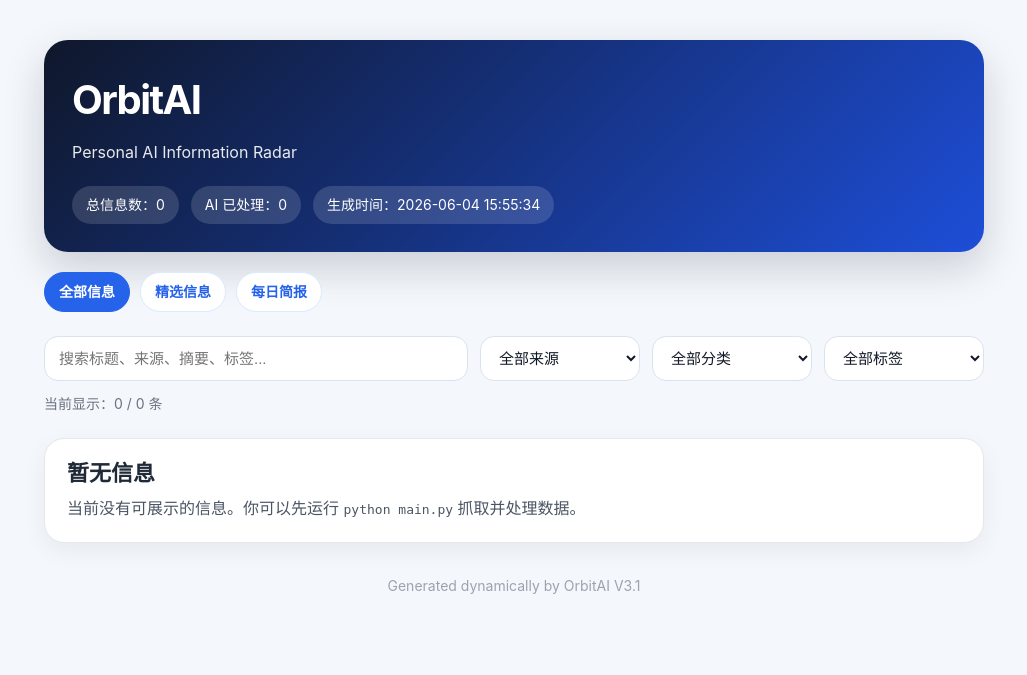
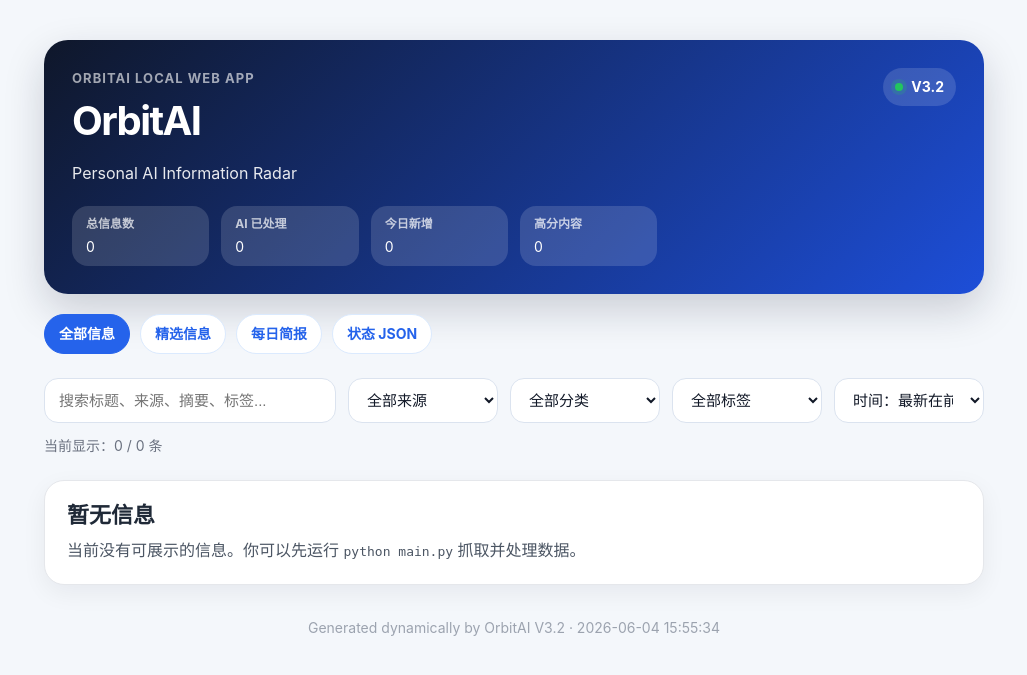
Before and after one commit to gavin-Andrew/OrbitAI, a FastAPI app: page / in a window 1280 px wide. Shown: the top 675 px of the page, without its empty margins (126-1153 px from the left). Run offline with FastAPI, Linux system fonts and the light colour scheme.

Commit message:
feat: enhance local web interaction for V3.2

```diff
--- a/app.py
+++ b/app.py
@@ -20,8 +20,8 @@ from orbitai.text_utils import clean_html, truncate_text
 
 app = FastAPI(
     title="OrbitAI",
-    description="OrbitAI V3.1 - Local FastAPI Service with Jinja2 Templates",
-    version="3.1.0",
+    description="OrbitAI V3.2 - Local Web Interaction Enhanced",
+    version="3.2.0",
 )
 
 app.mount("/static", StaticFiles(directory="static"), name="static")
@@ -79,6 +79,60 @@ def get_display_score(item: dict) -> str:
         return str(round(float(score), 1))
     except (TypeError, ValueError):
         return ""
+
+
+def get_score_level(item: dict) -> str:
+    """
+    根据综合分生成页面展示用等级。
+    """
+    score = get_ai_final_score(item)
+
+    if score >= 85:
+        return "高价值"
+    if score >= 75:
+        return "精选"
+    if score > 0:
+        return "普通"
+
+    return "未评分"
+
+
+def is_high_score_item(item: dict) -> bool:
+    """
+    判断是否为高分内容。
+    V3.2 前端快捷筛选使用。
+    """
+    return get_ai_final_score(item) >= 75
+
+
+def is_today_item(item: dict) -> bool:
+    """
+    判断是否为今日新增内容。
+    V3.2 前端快捷筛选使用。
+    """
+    return item in get_today_items([item])
+
+
+def get_item_time_value(item: dict) -> str:
+    """
+    给前端排序使用的时间值。
+    优先使用 fetched_at，其次使用 published。
+    """
+    return str(item.get("fetched_at") or item.get("published") or "")
+
+
+def get_original_title(item: dict) -> str:
+    """
+    返回原始英文标题，详情展开区使用。
+    """
+    return str(item.get("title", "")).strip()
+
+
+def get_original_summary(item: dict) -> str:
+    """
+    返回原始摘要，详情展开区使用。
+    """
+    return truncate_text(clean_html(item.get("summary_original", "")), 600)
 
 
 def get_short_summary(item: dict, max_length: int = 240) -> str:
@@ -170,16 +224,41 @@ def build_status(items: list[dict]) -> dict:
         category = get_display_category(item)
         categories[category] = categories.get(category, 0) + 1
 
+    scored_items = [
+        item for item in items
+        if get_ai_final_score(item) > 0
+    ]
+
+    avg_score = 0.0
+    top_score = 0.0
+
+    if scored_items:
+        scores = [get_ai_final_score(item) for item in scored_items]
+        avg_score = round(sum(scores) / len(scores), 1)
+        top_score = round(max(scores), 1)
+
+    high_score_count = sum(1 for item in items if is_high_score_item(item))
+
+    latest_fetched_at = ""
+    if items:
+        latest_fetched_at = max(str(item.get("fetched_at", "")) for item in items)
+
     return {
-        "version": "V3.1",
-        "mode": "Local FastAPI Service with Jinja2 Templates",
+        "version": "V3.2",
+        "mode": "Local Web Interaction Enhanced",
         "generated_at": datetime.now().strftime("%Y-%m-%d %H:%M:%S"),
         "total_count": total_count,
         "ai_processed_count": ai_processed_count,
         "ai_unprocessed_count": total_count - ai_processed_count,
         "featured_count": featured_count,
         "today_count": today_count,
+        "high_score_count": high_score_count,
         "ai_failed_count": len(ai_failed_items),
+        "source_count": len(sources),
+        "category_count": len(categories),
+        "avg_score": avg_score,
+        "top_score": top_score,
+        "latest_fetched_at": latest_fetched_at,
         "sources": sources,
         "categories": categories,
     }
@@ -198,6 +277,7 @@ def build_template_context(
     """
     filter_options = build_filter_options(items)
     ai_processed_count = sum(1 for item in items if item_is_ai_complete(item))
+    status = build_status(load_existing_data())
 
     return {
         "request": request,
@@ -218,6 +298,14 @@ def build_template_context(
         "get_display_score": get_display_score,
         "get_short_summary": get_short_summary,
         "build_search_text": build_search_text,
+        "get_ai_final_score": get_ai_final_score,
+        "get_score_level": get_score_level,
+        "is_high_score_item": is_high_score_item,
+        "is_today_item": is_today_item,
+        "get_item_time_value": get_item_time_value,
+        "get_original_title": get_original_title,
+        "get_original_summary": get_original_summary,
+        "status": status,
     }
 
 
@@ -407,5 +495,5 @@ def health_check():
     return {
         "status": "ok",
         "service": "OrbitAI",
-        "version": "V3.1",
+        "version": "V3.2",
     }
--- a/static/app.js
+++ b/static/app.js
@@ -2,8 +2,67 @@ const searchInput = document.getElementById("searchInput");
 const sourceFilter = document.getElementById("sourceFilter");
 const categoryFilter = document.getElementById("categoryFilter");
 const tagFilter = document.getElementById("tagFilter");
+const sortSelect = document.getElementById("sortSelect");
 const resultCount = document.getElementById("resultCount");
+const feedList = document.getElementById("feedList");
 const cards = Array.from(document.querySelectorAll(".card"));
+const quickFilterButtons = Array.from(document.querySelectorAll(".quick-filter"));
+
+let activeQuickFilter = "all";
+
+function matchesQuickFilter(card) {
+    if (activeQuickFilter === "today") {
+        return card.dataset.today === "true";
+    }
+
+    if (activeQuickFilter === "high-score") {
+        return card.dataset.highScore === "true";
+    }
+
+    if (activeQuickFilter === "unprocessed") {
+        return card.dataset.aiComplete !== "true";
+    }
+
+    return true;
+}
+
+function sortCards() {
+    if (!feedList || !sortSelect) {
+        return;
+    }
+
+    const sortValue = sortSelect.value;
+    const sortedCards = [...cards];
+
+    sortedCards.sort((a, b) => {
+        const scoreA = Number(a.dataset.score || 0);
+        const scoreB = Number(b.dataset.score || 0);
+        const timeA = a.dataset.time || "";
+        const timeB = b.dataset.time || "";
+
+        if (sortValue === "time-desc") {
+            return timeB.localeCompare(timeA);
+        }
+
+        if (sortValue === "time-asc") {
+            return timeA.localeCompare(timeB);
+        }
+
+        if (sortValue === "score-desc") {
+            return scoreB - scoreA;
+        }
+
+        if (sortValue === "score-asc") {
+            return scoreA - scoreB;
+        }
+
+        return timeB.localeCompare(timeA);
+    });
+
+    sortedCards.forEach((card) => {
+        feedList.appendChild(card);
+    });
+}
 
 function updateCards() {
     if (!searchInput || !sourceFilter || !categoryFilter || !tagFilter || !resultCount) {
@@ -27,8 +86,9 @@ function updateCards() {
         const matchesSource = selectedSource === "all" || cardSource === selectedSource;
         const matchesCategory = selectedCategory === "all" || cardCategory === selectedCategory;
         const matchesTag = selectedTag === "all" || cardTags.split("||").includes(selectedTag);
+        const matchesQuick = matchesQuickFilter(card);
 
-        const shouldShow = matchesSearch && matchesSource && matchesCategory && matchesTag;
+        const shouldShow = matchesSearch && matchesSource && matchesCategory && matchesTag && matchesQuick;
 
         card.style.display = shouldShow ? "block" : "none";
 
@@ -40,11 +100,70 @@ function updateCards() {
     resultCount.textContent = `当前显示：${visibleCount} / ${cards.length} 条`;
 }
 
+function resetFilters() {
+    if (searchInput) {
+        searchInput.value = "";
+    }
+
+    if (sourceFilter) {
+        sourceFilter.value = "all";
+    }
+
+    if (categoryFilter) {
+        categoryFilter.value = "all";
+    }
+
+    if (tagFilter) {
+        tagFilter.value = "all";
+    }
+}
+
 if (searchInput && sourceFilter && categoryFilter && tagFilter) {
     searchInput.addEventListener("input", updateCards);
     sourceFilter.addEventListener("change", updateCards);
     categoryFilter.addEventListener("change", updateCards);
     tagFilter.addEventListener("change", updateCards);
 
+    if (sortSelect) {
+        sortSelect.addEventListener("change", () => {
+            sortCards();
+            updateCards();
+        });
+    }
+
+    quickFilterButtons.forEach((button) => {
+        button.addEventListener("click", () => {
+            activeQuickFilter = button.dataset.filter || "all";
+
+            quickFilterButtons.forEach((currentButton) => {
+                currentButton.classList.toggle("active", currentButton === button);
+            });
+
+            updateCards();
+        });
+    });
+
+    document.querySelectorAll(".detail-toggle").forEach((button) => {
+        button.addEventListener("click", () => {
+            const card = button.closest(".card");
+            const details = card ? card.querySelector(".details") : null;
+
+            if (!details) {
+                return;
+            }
+
+            const isHidden = details.hasAttribute("hidden");
+
+            if (isHidden) {
+                details.removeAttribute("hidden");
+                button.textContent = "收起详情";
+            } else {
+                details.setAttribute("hidden", "");
+                button.textContent = "展开详情";
+            }
+        });
+    });
+
+    sortCards();
     updateCards();
 }
--- a/static/style.css
+++ b/static/style.css
@@ -80,7 +80,7 @@ body {
 
 .controls {
     display: grid;
-    grid-template-columns: 1fr 160px 160px 160px;
+    grid-template-columns: 1fr 150px 150px 150px 150px;
     gap: 12px;
     margin-bottom: 22px;
 }
@@ -266,3 +266,174 @@ h2 a:hover,
         grid-template-columns: 1fr;
     }
 }
+
+
+.header-main {
+    display: flex;
+    align-items: flex-start;
+    justify-content: space-between;
+    gap: 20px;
+}
+
+.eyebrow {
+    margin: 0 0 6px;
+    color: rgba(255, 255, 255, 0.68);
+    font-size: 13px;
+    font-weight: 700;
+    letter-spacing: 0.08em;
+    text-transform: uppercase;
+}
+
+.status-pill {
+    display: inline-flex;
+    align-items: center;
+    gap: 8px;
+    padding: 8px 12px;
+    border-radius: 999px;
+    background: rgba(255, 255, 255, 0.14);
+    color: white;
+    font-size: 14px;
+    font-weight: 700;
+    white-space: nowrap;
+}
+
+.status-dot {
+    width: 8px;
+    height: 8px;
+    border-radius: 999px;
+    background: #22c55e;
+    box-shadow: 0 0 0 4px rgba(34, 197, 94, 0.18);
+}
+
+.stats-grid {
+    display: grid;
+    grid-template-columns: repeat(6, minmax(0, 1fr));
+}
+
+.stats-grid .stat {
+    display: flex;
+    flex-direction: column;
+    align-items: flex-start;
+    gap: 2px;
+    border-radius: 16px;
+}
+
+.stats-grid .stat strong {
+    color: rgba(255, 255, 255, 0.72);
+    font-size: 12px;
+    font-weight: 700;
+}
+
+.quick-filters {
+    grid-column: 1 / -1;
+    display: flex;
+    flex-wrap: wrap;
+    gap: 10px;
+}
+
+.quick-filter {
+    padding: 8px 13px;
+    border: 1px solid #dbeafe;
+    border-radius: 999px;
+    background: white;
+    color: #2563eb;
+    font-size: 14px;
+    font-weight: 700;
+    cursor: pointer;
+}
+
+.quick-filter:hover {
+    background: #eff6ff;
+}
+
+.quick-filter.active {
+    background: #2563eb;
+    color: white;
+    border-color: #2563eb;
+}
+
+.level,
+.today-badge {
+    padding: 2px 8px;
+    border-radius: 999px;
+    font-size: 13px;
+    font-weight: 700;
+}
+
+.level {
+    background: #fff7ed;
+    color: #c2410c;
+}
+
+.level.muted {
+    background: #f3f4f6;
+    color: #6b7280;
+}
+
+.today-badge {
+    background: #fef3c7;
+    color: #92400e;
+}
+
+.card-actions {
+    display: flex;
+    flex-wrap: wrap;
+    gap: 10px;
+}
+
+button.button {
+    border: 0;
+    cursor: pointer;
+    font-family: inherit;
+}
+
+.details {
+    margin-top: 18px;
+    padding: 18px;
+    border-radius: 16px;
+    background: #f8fafc;
+    border: 1px solid #e5e7eb;
+}
+
+.details h3 {
+    margin: 0 0 8px;
+    color: #111827;
+    font-size: 15px;
+}
+
+.details p {
+    margin: 0 0 14px;
+    color: #4b5563;
+}
+
+.detail-grid {
+    display: grid;
+    grid-template-columns: 1.4fr 1fr;
+    gap: 16px;
+}
+
+@media (max-width: 920px) {
+    .controls {
+        grid-template-columns: 1fr 1fr;
+    }
+
+    .stats-grid {
+        grid-template-columns: repeat(3, minmax(0, 1fr));
+    }
+}
+
+@media (max-width: 720px) {
+    .controls {
+        grid-template-columns: 1fr;
+    }
+
+    .header-main,
+    .detail-grid {
+        grid-template-columns: 1fr;
+        display: grid;
+    }
+
+    .stats-grid {
+        grid-template-columns: 1fr 1fr;
+    }
+}
--- a/templates/base.html
+++ b/templates/base.html
@@ -9,13 +9,38 @@
 <body>
     <main class="page">
         <section class="header">
-            <h1>{{ page_title }}</h1>
-            <p>{{ page_subtitle }}</p>
+            <div class="header-main">
+                <div>
+                    <p class="eyebrow">OrbitAI Local Web App</p>
+                    <h1>{{ page_title }}</h1>
+                    <p>{{ page_subtitle }}</p>
+                </div>
 
-            <div class="stats">
-                <span class="stat">{{ stat_label }}：{{ total_count }}</span>
-                <span class="stat">AI 已处理：{{ ai_processed_count }}</span>
-                <span class="stat">生成时间：{{ generated_at }}</span>
+                <div class="status-pill">
+                    <span class="status-dot"></span>
+                    {{ status.version }}
+                </div>
+            </div>
+
+            <div class="stats stats-grid">
+                <span class="stat">
+                    <strong>{{ stat_label }}</strong>
+                    {{ total_count }}
+                </span>
+                <span class="stat">
+                    <strong>AI 已处理</strong>
+                    {{ ai_processed_count }}
+                </span>
+                {% if active_page == "index" %}
+                <span class="stat">
+                    <strong>今日新增</strong>
+                    {{ status.today_count }}
+                </span>
+                <span class="stat">
+                    <strong>高分内容</strong>
+                    {{ status.high_score_count }}
+                </span>
+                {% endif %}
             </div>
         </section>
 
@@ -23,12 +48,13 @@
             <a class="nav-link {% if active_page == 'index' %}active{% endif %}" href="/">全部信息</a>
             <a class="nav-link {% if active_page == 'featured' %}active{% endif %}" href="/featured">精选信息</a>
             <a class="nav-link {% if active_page == 'daily' %}active{% endif %}" href="/daily">每日简报</a>
+            <a class="nav-link" href="/api/status" target="_blank" rel="noopener noreferrer">状态 JSON</a>
         </nav>
 
         {% block content %}{% endblock %}
 
         <footer class="footer">
-            Generated dynamically by OrbitAI V3.1
+            Generated dynamically by OrbitAI V3.2 · {{ generated_at }}
         </footer>
     </main>
 
--- a/templates/feed.html
+++ b/templates/feed.html
@@ -25,26 +25,49 @@
         {% endfor %}
     </select>
 
+    <select id="sortSelect">
+        <option value="time-desc">时间：最新在前</option>
+        <option value="time-asc">时间：最旧在前</option>
+        <option value="score-desc">分数：高到低</option>
+        <option value="score-asc">分数：低到高</option>
+    </select>
+
+
     <div id="resultCount" class="result-count"></div>
 </section>
 
-<section class="feed">
+<section class="feed" id="feedList">
     {% if items %}
         {% for item in items %}
+        {% set score = get_display_score(item) %}
+        {% set item_tags = get_item_tags(item) %}
+        {% set original_title = get_original_title(item) %}
+        {% set original_summary = get_original_summary(item) %}
         <article
             class="card"
             data-source="{{ item.get('source', '未知来源') }}"
             data-category="{{ get_display_category(item) }}"
-            data-tags="{{ get_item_tags(item) | join('||') }}"
+            data-tags="{{ item_tags | join('||') }}"
             data-search="{{ build_search_text(item) }}"
+            data-score="{{ get_ai_final_score(item) }}"
+            data-time="{{ get_item_time_value(item) }}"
+            data-today="{{ 'true' if is_today_item(item) else 'false' }}"
+            data-high-score="{{ 'true' if is_high_score_item(item) else 'false' }}"
+            data-ai-complete="{{ 'true' if score else 'false' }}"
         >
             <div class="meta">
                 <span class="source">{{ item.get("source", "未知来源") }}</span>
                 <span class="category">{{ get_display_category(item) }}</span>
 
-                {% set score = get_display_score(item) %}
                 {% if score %}
                 <span class="score">综合分：{{ score }}</span>
+                {% if get_score_level(item) == "精选" %}
+                <span class="level">精选</span>
+                {% endif %}
+                {% endif %}
+
+                {% if is_today_item(item) %}
+                <span class="today-badge">今日新增</span>
                 {% endif %}
 
                 <span class="time">{{ item.get("published", "无发布时间") }}</span>
@@ -63,7 +86,6 @@
             <p class="summary empty">暂无摘要</p>
             {% endif %}
 
-            {% set item_tags = get_item_tags(item) %}
             {% if item_tags %}
             <div class="tags">
                 {% for tag in item_tags %}
@@ -72,9 +94,32 @@
             </div>
             {% endif %}
 
-            <a class="button" href="{{ item.get('link', '#') }}" target="_blank" rel="noopener noreferrer">
-                打开原文
-            </a>
+            <div class="card-actions">
+                <button class="button detail-toggle" type="button">展开详情</button>
+                <a class="button" href="{{ item.get('link', '#') }}" target="_blank" rel="noopener noreferrer">
+                    打开原文
+                </a>
+            </div>
+
+            <div class="details" hidden>
+                <div class="detail-grid">
+                    <div>
+                        <h3>原始标题</h3>
+                        <p>{{ original_title or "暂无原始标题" }}</p>
+                    </div>
+                    <div>
+                        <h3>抓取时间</h3>
+                        <p>{{ item.get("fetched_at", "无抓取时间") }}</p>
+                    </div>
+                </div>
+
+                <h3>原始摘要</h3>
+                {% if original_summary %}
+                <p>{{ original_summary }}</p>
+                {% else %}
+                <p class="summary empty">暂无原始摘要</p>
+                {% endif %}
+            </div>
         </article>
         {% endfor %}
     {% else %}
```
